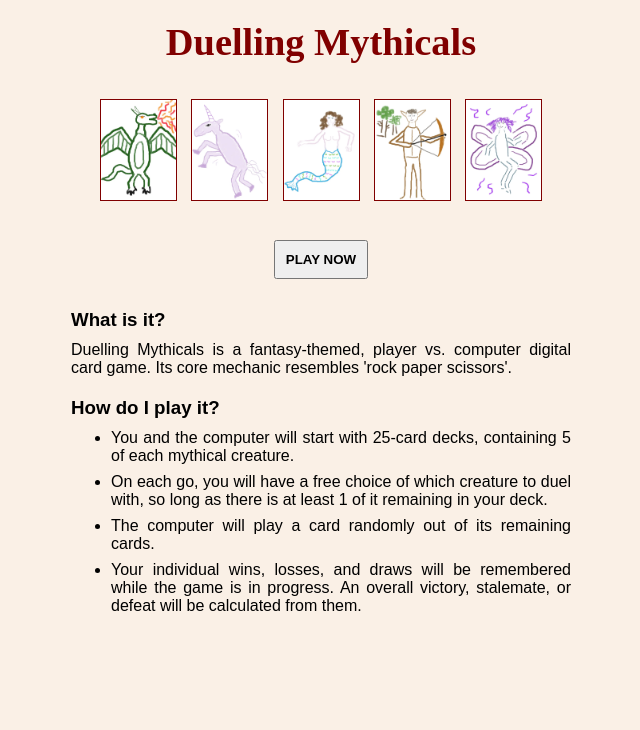
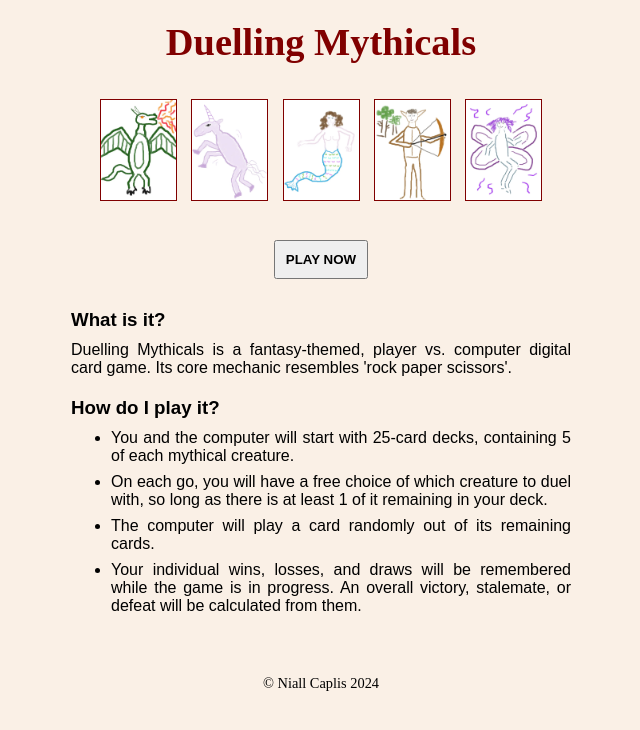
Before and after one commit to niall-code/duelling-mythicals, a plain HTML site: page index.html in a window 1280 px wide. Shown: the whole page, without its empty margins (319-959 px from the left). Drawn offline with Linux system fonts and the light colour scheme; a web font is replaced by a local one.

Commit message:
add meta tags and footer

```diff
--- a/assets/css/style.css
+++ b/assets/css/style.css
@@ -12,6 +12,7 @@ body {
 }
 
 header {
+  /* main heading on start screen */
   font-family: 'Protest Revolution';
   font-size: larger;
   color: maroon;
@@ -63,6 +64,13 @@ h1, h3 {
 
 li {
   margin-bottom: 8px;
+}
+
+/* footer on start screen */
+footer {
+  padding: 30px;
+  text-align: center;
+  font-size: 0.9rem;
 }
 
 /* GAME SCREEN */
--- a/index.html
+++ b/index.html
@@ -3,6 +3,10 @@
   <head>
     <meta charset="UTF-8">
     <meta name="viewport" content="width=device-width, initial-scale=1.0">
+    <meta name="description" content="A fantasy-themed web game. Like 'rock paper scissors', but better.">
+    <meta name="keywords" content="web game, card game, fantasy, mythical creature, legendary creature, rock paper scissors, single player">
+    <meta name="author" content="Niall Caplis">
+
     <title>Duelling Mythicals</title>
     <link rel="stylesheet" href="assets/css/style.css">
   </head>
@@ -44,6 +48,10 @@
       </section>
     </main>
 
+    <footer>
+      <p>© Niall Caplis 2024</p>
+    </footer>
+
     <script src="assets/js/script.js"></script>
   </body>
 </html>
```
